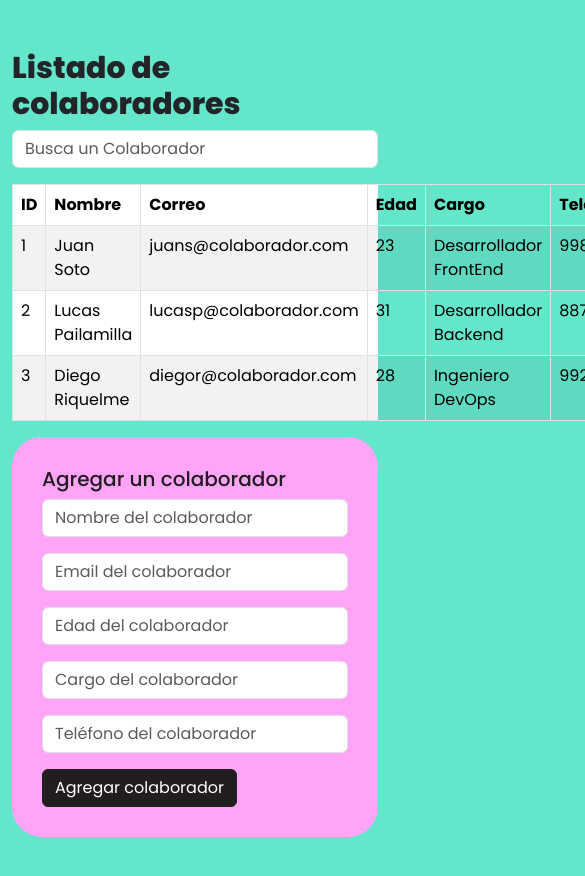
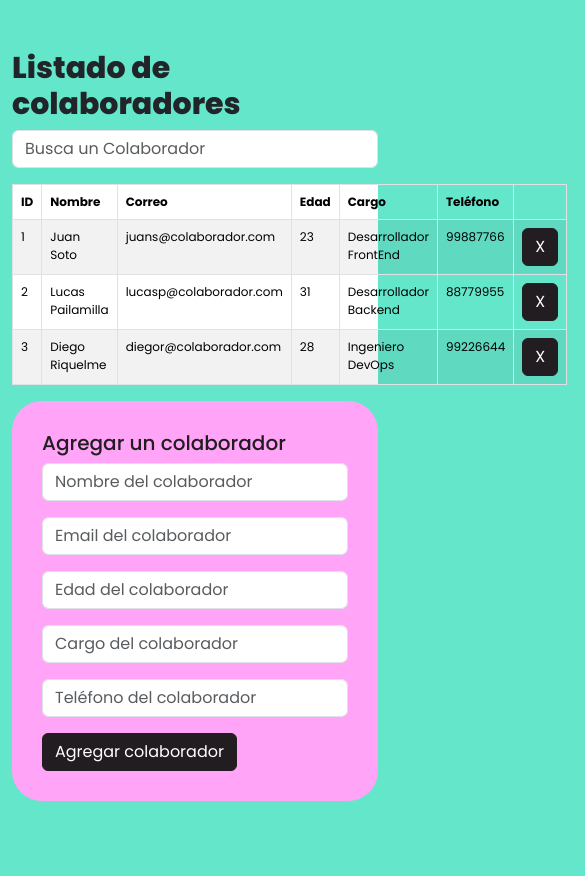
Before and after one commit to ClaudiaPrez88/desafio3React, a React (Vite) app: page / in a window 390 px wide. Shown: the top 876 px of the page, 585 px wide, since content can reach past the window. After the commit the page ends 851 px from the top, so only its background shows below. Built offline with nearby package versions, Linux system fonts and the light colour scheme.

Commit message:
segundos detalles de estilo

```diff
--- a/src/App.css
+++ b/src/App.css
@@ -42,3 +42,8 @@ button.btn.btn-primary {
 .fade.alert.alert-success.show {
     background: #9EBFFF;
 }
+@media only screen and (max-width: 991px) {
+    tbody,th {
+        font-size: 12px;
+    }
+  }
--- a/src/App.jsx
+++ b/src/App.jsx
@@ -99,12 +99,12 @@ const handleSearch = (event) => {
         <Col xs={12} lg={4}>
           <Buscador onChange={handleSearch}/>
         </Col>
-        <Col md={{  offset: 8}}></Col>
-        <Col xs={12} lg={9}>
+        <Col lg={{  offset: 8}}></Col>
+        <Col xs={12} xl={9}>
           <Listado usuarios={users} onDelete={handleDelete} filterColaborador={filterColaborador}/>
 
         </Col>
-        <Col xs={12} lg={3}>
+        <Col xs={12} xl={3}>
           <Formulario onSubmit={handleSubmit} onChange={handleChange}/>
           <Alert
           mensaje={formErrors}
--- a/src/componentes/Listado.jsx
+++ b/src/componentes/Listado.jsx
@@ -46,7 +46,7 @@ const Listado = ({usuarios, onDelete, filterColaborador}) => {
 								onClick={() => handleDelete(user.id)}
                 variant="primary"
 								>
-									Eliminar
+									X
 								</Button>
 							</td>
 						</tr>
@@ -66,7 +66,7 @@ const Listado = ({usuarios, onDelete, filterColaborador}) => {
                   variant="primary"
                     onClick={() => handleDelete(user.id)}
 								>
-									Eliminar
+									X
 								</Button>
 							</td>
 						</tr>
```
